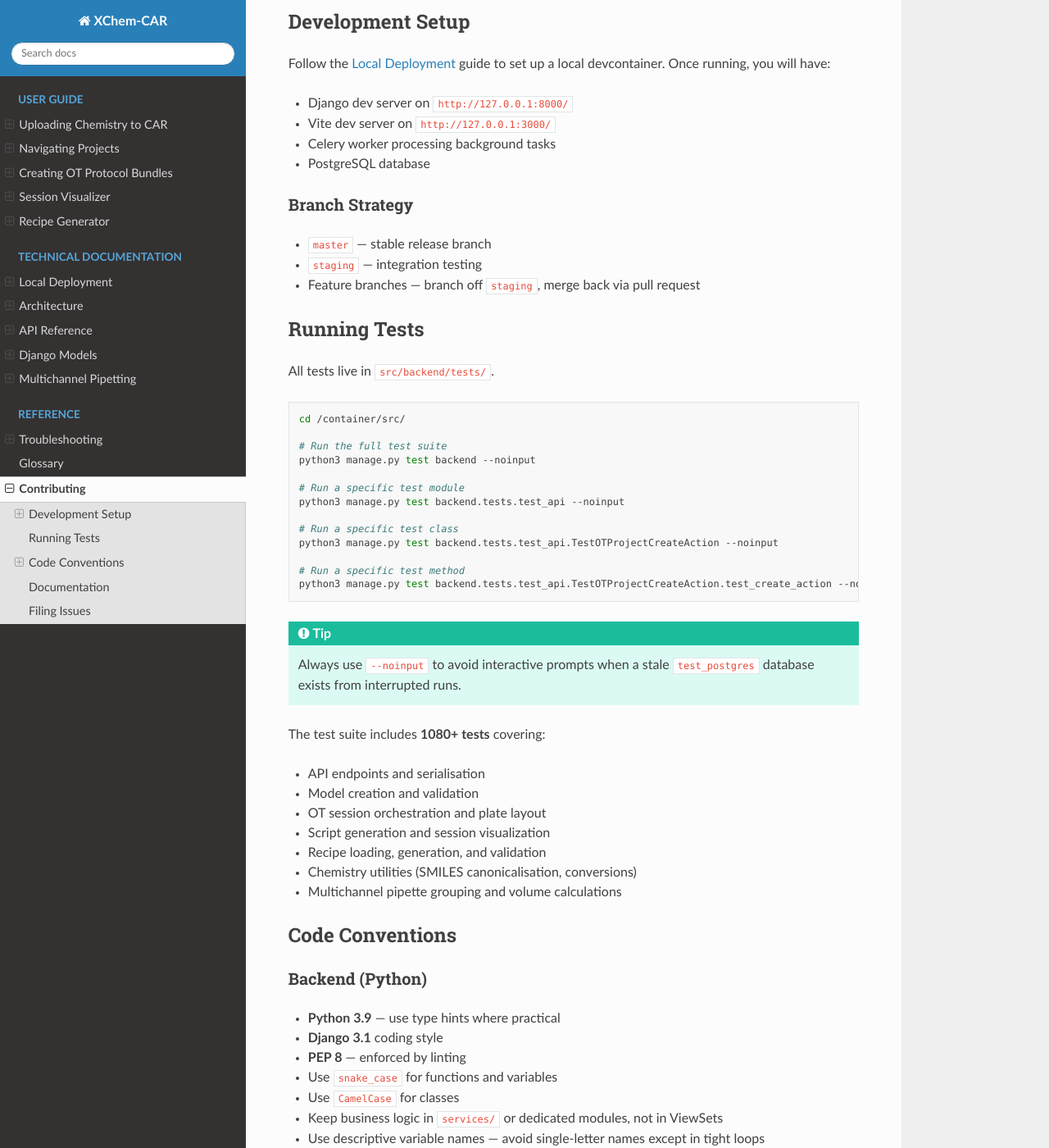
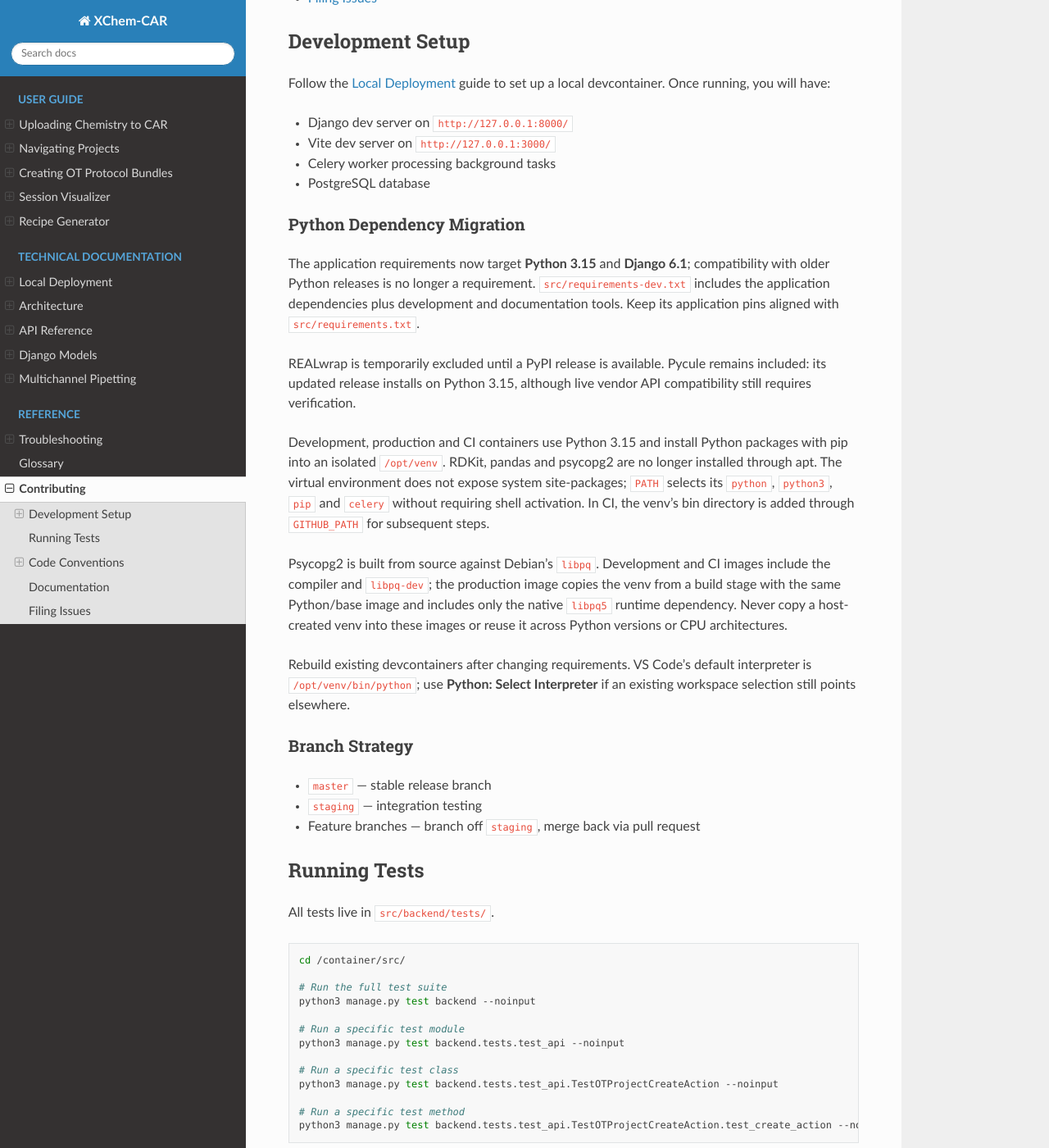
Before and after one commit to Waztom/xchem-CAR, a Sphinx documentation site: the page built from docs/source/reference/contributing.rst, in a window 1280 px wide and 1400 px high, scrolled down 522 px. Shown: the whole window at 82% size. Built offline with Sphinx 7.4.7 and the Read the Docs theme 3.1.0, drawn with Linux system fonts in a browser that asks for light colours; some of the changed text lies outside the part shown.

Commit message:
Major version udate and migration to venv based Python 9PEP 628

```diff
--- a/docs/requirements.txt
+++ b/docs/requirements.txt
@@ -1,2 +1,2 @@
-sphinx>=5.3,<8
-sphinx_rtd_theme>=1.2,<3
+sphinx==9.2.0
+sphinx_rtd_theme==3.1.0
--- a/docs/source/conf.py
+++ b/docs/source/conf.py
@@ -44,7 +44,7 @@ html_theme_options = {
 # -- Intersphinx mapping -----------------------------------------------------
 intersphinx_mapping = {
     "python": ("https://docs.python.org/3", None),
-    "django": ("https://docs.djangoproject.com/en/3.1/", "https://docs.djangoproject.com/en/3.1/_objects/"),
+    "django": ("https://docs.djangoproject.com/en/6.1/", "https://docs.djangoproject.com/en/6.1/_objects/"),
 }
 
 # -- Napoleon settings -------------------------------------------------------
--- a/docs/source/reference/contributing.rst
+++ b/docs/source/reference/contributing.rst
@@ -19,6 +19,36 @@ devcontainer.  Once running, you will have:
 - Vite dev server on ``http://127.0.0.1:3000/``
 - Celery worker processing background tasks
 - PostgreSQL database
+
+Python Dependency Migration
+^^^^^^^^^^^^^^^^^^^^^^^^^^^
+
+The application requirements now target **Python 3.15** and **Django 6.1**;
+compatibility with older Python releases is no longer a requirement.
+``src/requirements-dev.txt`` includes the application dependencies plus
+development and documentation tools. Keep its application pins aligned with
+``src/requirements.txt``.
+
+REALwrap is temporarily excluded until a PyPI release is available. Pycule
+remains included: its updated release installs on Python 3.15, although live
+vendor API compatibility still requires verification.
+
+Development, production and CI containers use Python 3.15 and install Python
+packages with pip into an isolated ``/opt/venv``. RDKit, pandas and psycopg2
+are no longer installed through apt. The virtual environment does not expose
+system site-packages; ``PATH`` selects its ``python``, ``python3``, ``pip``
+and ``celery`` without requiring shell activation. In CI, the venv's bin
+directory is added through ``GITHUB_PATH`` for subsequent steps.
+
+Psycopg2 is built from source against Debian's ``libpq``. Development and CI
+images include the compiler and ``libpq-dev``; the production image copies
+the venv from a build stage with the same Python/base image and includes only
+the native ``libpq5`` runtime dependency. Never copy a host-created venv into
+these images or reuse it across Python versions or CPU architectures.
+
+Rebuild existing devcontainers after changing requirements. VS Code's default
+interpreter is ``/opt/venv/bin/python``; use **Python: Select Interpreter** if
+an existing workspace selection still points elsewhere.
 
 Branch Strategy
 ^^^^^^^^^^^^^^^
@@ -69,8 +99,8 @@ Code Conventions
 Backend (Python)
 ^^^^^^^^^^^^^^^^
 
-- **Python 3.9** — use type hints where practical
-- **Django 3.1** coding style
+- **Python 3.15** — use type hints where practical
+- **Django 6.1** coding style
 - **PEP 8** — enforced by linting
 - Use ``snake_case`` for functions and variables
 - Use ``CamelCase`` for classes
```
Also changed, not shown: README.md (+6 -2 lines), docs/source/reference/troubleshooting.rst (+9 -3 lines), docs/source/technical/local_deployment.rst (+13 -1 lines), 12 other files.
